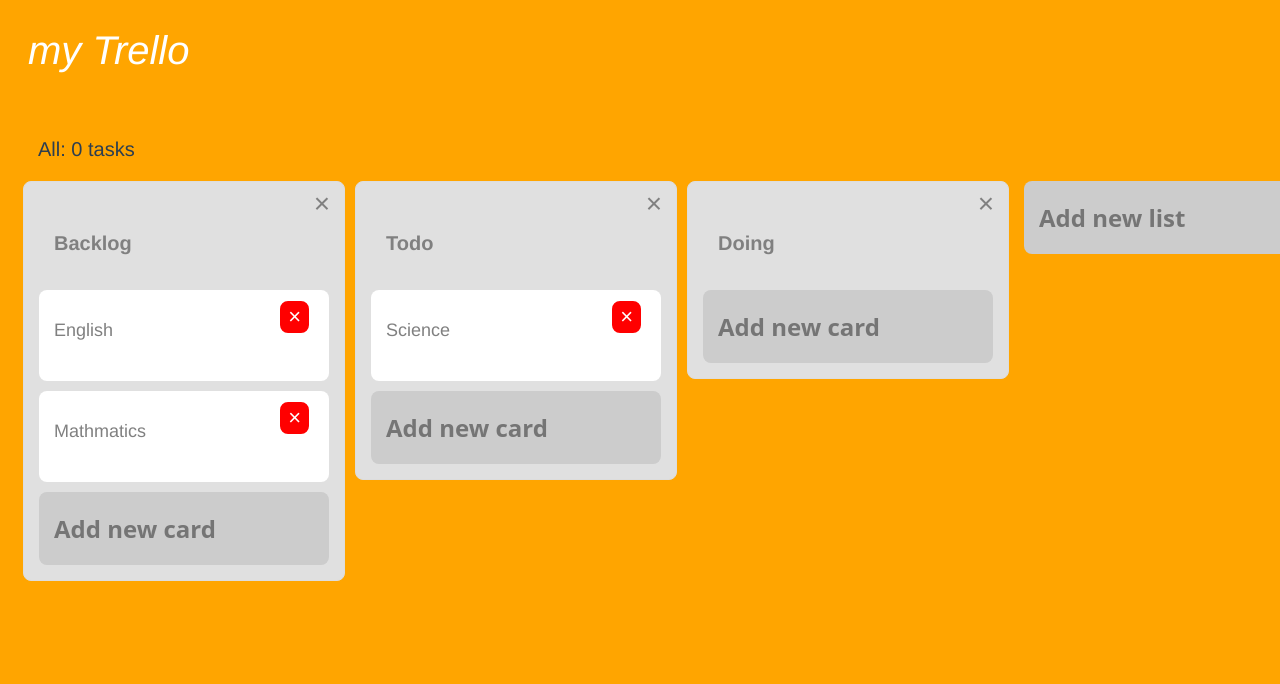
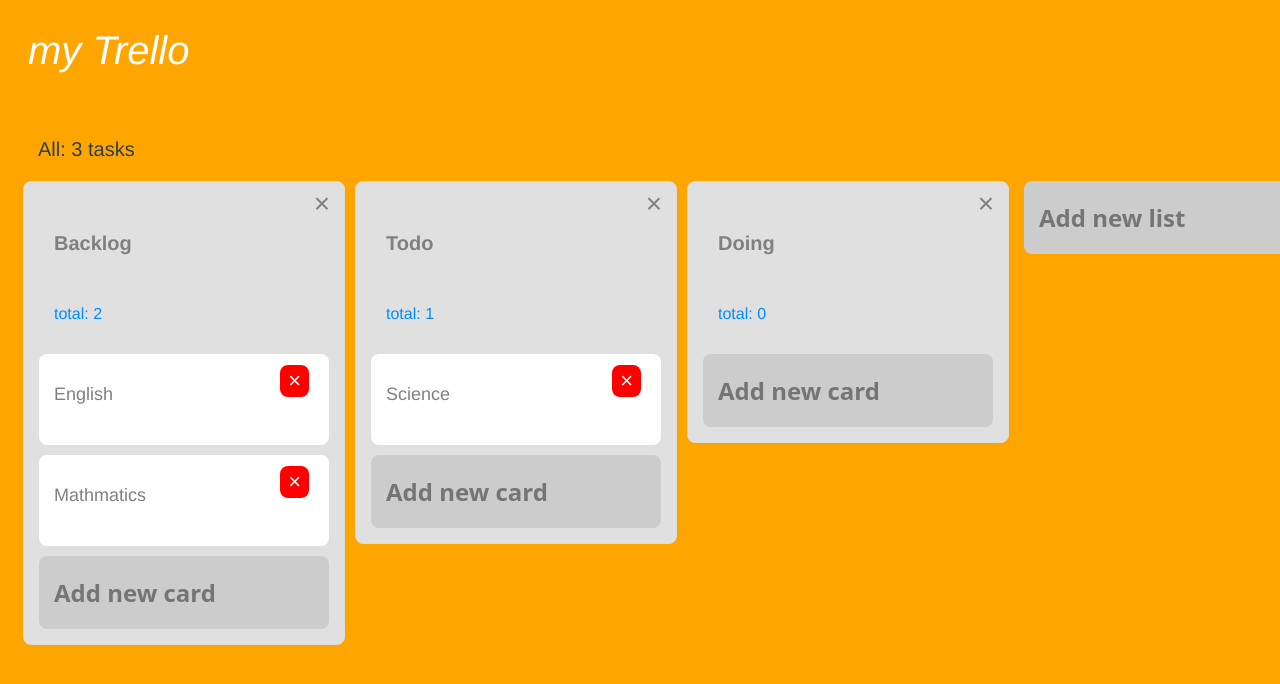
Before and after one commit to shodayuki/trello-vue, a Vue app: page / in a window 1280 px wide. Shown: the top 684 px of the page. Built offline with nearby package versions, Linux system fonts and the light colour scheme.

Commit message:
タスクの数を表示

```diff
--- a/src/components/Board.vue
+++ b/src/components/Board.vue
@@ -2,7 +2,7 @@
   <div>
     <header>my Trello</header>
     <main>
-      <p class="info-line">All: 0 tasks</p>
+      <p class="info-line">All: {{ totalCardCount }} tasks</p>
       <div class="list-index">
         <list v-for="(item, index) in lists"
               :key="item.id"
@@ -30,6 +30,9 @@
     ...mapState([
       'lists'
     ]),
+    totalCardCount() {
+      return this.$store.getters.totalCardCount
+    }
   },
 }
 </script>
--- a/src/components/List.vue
+++ b/src/components/List.vue
@@ -2,6 +2,7 @@
   <div class="list">
     <div class="listheader">
       <p class="list-title">{{ title }}</p>
+      <p class="list-counter">total: {{ totalCardInList }}</p>
       <div class="deletelist" @click="removeList">×</div>
     </div>
     <card v-for="(item, index) in cards"
@@ -37,6 +38,11 @@
       required: true
     }
   },
+  computed: {
+    totalCardInList() {
+      return this.cards.length
+    }
+  },
   methods: {
     removeList: function() {
       if (confirm('本当にこのリストを削除しますか？')){
--- a/src/store/index.js
+++ b/src/store/index.js
@@ -56,7 +56,12 @@
     },
   },
   getters: {
-  }
+    totalCardCount(state) {
+      let count = 0
+      state.lists.map(content => count += content.cards.length)
+      return count
+    },
+  },
 })
 
 store.subscribe((mutation, state) => {
```
